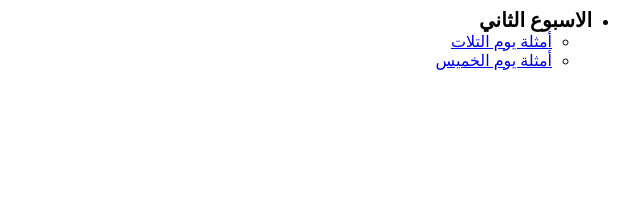
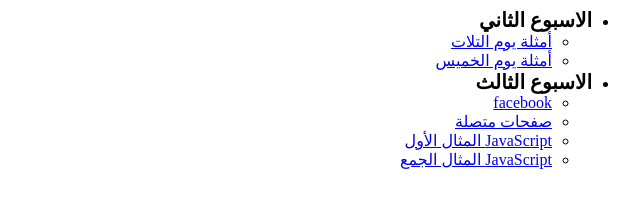
Before and after one commit to elgohry/tamkeen-1802, a plain HTML site: page index.html in a window 1280 px wide. Shown: the whole page, without its empty margins (640-1280 px from the left). Drawn offline with Linux system fonts and the light colour scheme.

Commit message:
updating example index

```diff
--- a/index.html
+++ b/index.html
@@ -26,6 +26,31 @@
           </li>
         </ul>
       </li>
+      <li>
+        <b>الاسبوع الثالث</b>
+        <ul>
+          <li>
+            <a href="180306-examples/facebook.html">
+              facebook
+            </a>
+          </li>
+          <li>
+              <a href="180306-examples/page1.html">
+              صفحات متصلة
+            </a>
+          </li>
+          <li>
+            <a href="180306-examples/js.html">
+              JavaScript المثال الأول
+            </a>
+          </li>
+          <li>
+            <a href="180306-examples/js2.html">
+              JavaScript المثال الجمع
+            </a>
+          </li>
+        </ul>
+      </li>
     </ul>
   </body>
 </html>
```
